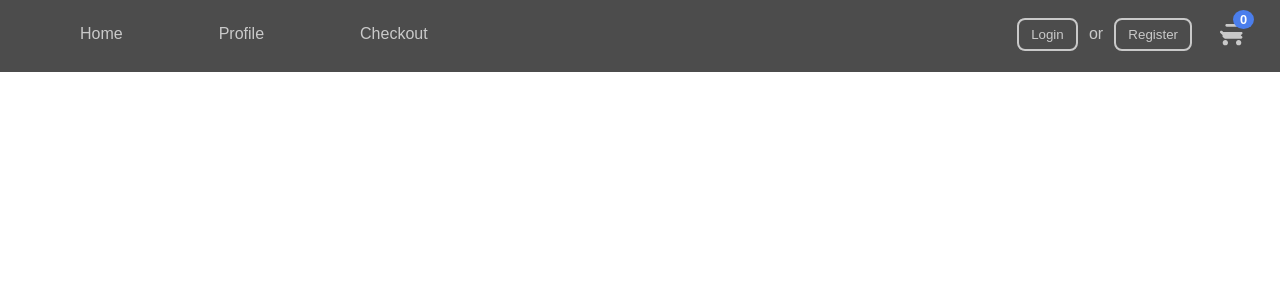
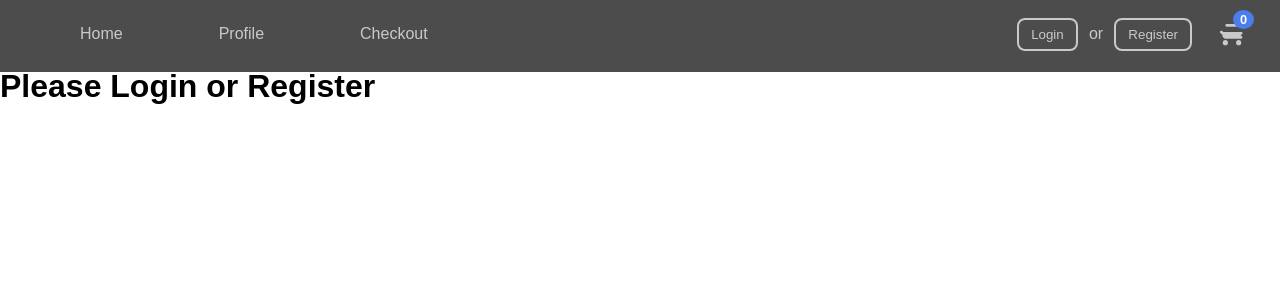
Before and after one commit to alivsey87/ecommerce-app, a React (Vite) app: page /profile in a window 1280 px wide. Shown: the top 300 px of the page. Built offline with nearby package versions, Linux system fonts and the light colour scheme; no server answers.

Commit message:
started Profile page

```diff
--- a/src/components/MainApp.tsx
+++ b/src/components/MainApp.tsx
@@ -11,7 +11,7 @@ import {
 } from "../features/cart/cartSlice";
 import type { RootState, AppDispatch } from "../app/store";
 import Home from "../pages/Home/Home";
-// import Profile from "../pages/Profile/Profile";
+import Profile from "../pages/Profile/Profile";
 import Checkout from "../pages/Checkout/Checkout";
 import LoginForm from "./Auth/LoginForm";
 import { signOut } from "firebase/auth";
@@ -108,7 +108,7 @@ const MainLayout = () => {
       </Modal>
       <Routes>
         <Route path="/" element={<Home />} />
-        {/* <Route path="/profile" element={<Profile />} /> */}
+        <Route path="/profile" element={<Profile />} />
         <Route path="/checkout" element={<Checkout />} />
       </Routes>
     </>
--- a/src/pages/Profile/Profile.tsx
+++ b/src/pages/Profile/Profile.tsx
@@ -1,18 +1,16 @@
-import { useState } from "react";
-import { useAuth } from "../../components/Auth/AuthContext";
-import { updateProfile, deleteUser } from "firebase/auth";
+
+import { useSelector } from "react-redux";
+import type { RootState } from "../../app/store";
 
 const Profile: React.FC = () => {
-  const { user } = useAuth();
-  const [dispName, setDispName] = useState(user?.displayName || '');
-  const [email, setEmail] = useState(user?.email || '');
-  const [error, setError] = useState<string | null>(null);
-  const [success, setSuccess] = useState<string | null>(null);
+  const user = useSelector((state: RootState) => state.user.user);
 
-
-
-
-  return <div>Profile</div>;
+  return (
+    <div>
+      {user && <h1>Welcome {user.name || user.email}</h1>}
+      {!user && <h1>Please Login or Register</h1>}
+    </div>
+  )
 };
 
 export default Profile;
```
